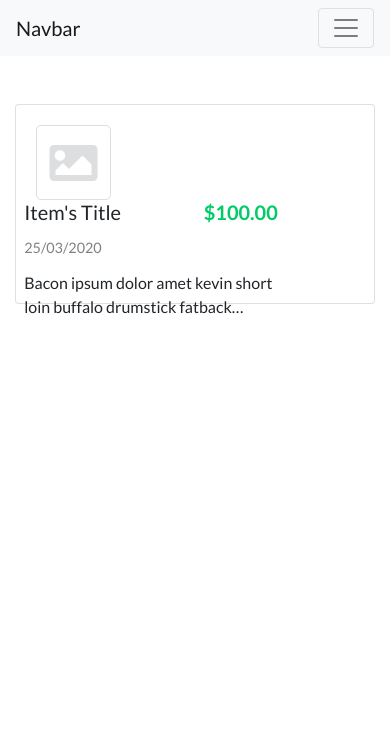
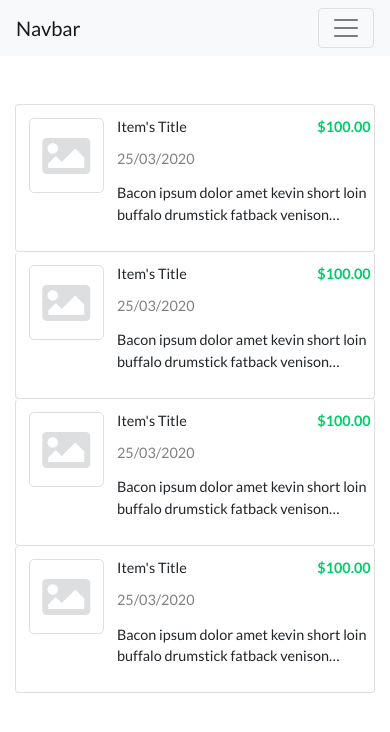
Before and after one commit to ykurata/shop-app, a React (Create React App) app in the folder client/: page / in a window 390 px wide. Shown: the top 732 px of the page. Built offline with nearby package versions, Linux system fonts and the light colour scheme.

Commit message:
fixed width of list items

```diff
--- a/client/src/components/List.js
+++ b/client/src/components/List.js
@@ -18,7 +18,9 @@ class List extends Component {
         <Navbar></Navbar>
 
         <div className="container item-list">
-          <div className="card">
+
+          <div className="list-group">
+            <div className="card list-group-item">
               <div className="card-body row">
                 <div className="col-lg-2 col-md-2">
                   {/* <img src={phone2} alt="..." className="rounded list-item-img" /> */}
@@ -32,6 +34,54 @@ class List extends Component {
                 </div>
               </div>
             </div>
+
+            <div className="card list-group-item">
+              <div className="card-body row">
+                <div className="col-lg-2 col-md-2">
+                  {/* <img src={phone2} alt="..." className="rounded list-item-img" /> */}
+                  <div className="no-image text-center"><i className="fas fa-image fa-5x"></i></div>
+                </div>
+                <div className="title col-lg-10 col-md-10">
+                  <h5 className="item-price">$100.00</h5>
+                  <h5 className="item-title">Item's Title</h5>
+                  <p className="date">25/03/2020</p>
+                  <p className="description">Bacon ipsum dolor amet kevin short loin buffalo drumstick fatback venison ground round spare ribs swine rump kielbasa shankle capicola alcatra leberkas. Bresaola alcatra short ribs, pig tail biltong tenderloin venison beef ribs capicola meatloaf chicken. Chislic ham salami filet mignon spare ribs prosciutto. Biltong drumstick turkey ham spare ribs, picanha pig meatball pancetta shankle chuck kielbasa filet mignon tri-tip landjaeger. Burgdoggen meatloaf prosciutto shank boudin chuck, ribeye pork chop. Tenderloin andouille beef buffalo sausage pork loin doner.</p>
+                </div>
+              </div>
+            </div>
+
+            <div className="card list-group-item">
+              <div className="card-body row">
+                <div className="col-lg-2 col-md-2">
+                  {/* <img src={phone2} alt="..." className="rounded list-item-img" /> */}
+                  <div className="no-image text-center"><i className="fas fa-image fa-5x"></i></div>
+                </div>
+                <div className="title col-lg-10 col-md-10">
+                  <h5 className="item-price">$100.00</h5>
+                  <h5 className="item-title">Item's Title</h5>
+                  <p className="date">25/03/2020</p>
+                  <p className="description">Bacon ipsum dolor amet kevin short loin buffalo drumstick fatback venison ground round spare ribs swine rump kielbasa shankle capicola alcatra leberkas. Bresaola alcatra short ribs, pig tail biltong tenderloin venison beef ribs capicola meatloaf chicken. Chislic ham salami filet mignon spare ribs prosciutto. Biltong drumstick turkey ham spare ribs, picanha pig meatball pancetta shankle chuck kielbasa filet mignon tri-tip landjaeger. Burgdoggen meatloaf prosciutto shank boudin chuck, ribeye pork chop. Tenderloin andouille beef buffalo sausage pork loin doner.</p>
+                </div>
+              </div>
+            </div>
+
+            <div className="card list-group-item">
+              <div className="card-body row">
+                <div className="col-lg-2 col-md-2">
+                  {/* <img src={phone2} alt="..." className="rounded list-item-img" /> */}
+                  <div className="no-image text-center"><i className="fas fa-image fa-5x"></i></div>
+                </div>
+                <div className="title col-lg-10 col-md-10">
+                  <h5 className="item-price">$100.00</h5>
+                  <h5 className="item-title">Item's Title</h5>
+                  <p className="date">25/03/2020</p>
+                  <p className="description">Bacon ipsum dolor amet kevin short loin buffalo drumstick fatback venison ground round spare ribs swine rump kielbasa shankle capicola alcatra leberkas. Bresaola alcatra short ribs, pig tail biltong tenderloin venison beef ribs capicola meatloaf chicken. Chislic ham salami filet mignon spare ribs prosciutto. Biltong drumstick turkey ham spare ribs, picanha pig meatball pancetta shankle chuck kielbasa filet mignon tri-tip landjaeger. Burgdoggen meatloaf prosciutto shank boudin chuck, ribeye pork chop. Tenderloin andouille beef buffalo sausage pork loin doner.</p>
+                </div>
+              </div>
+            </div>
+
+
+          </div>
         </div>
 
       </div>
--- a/client/src/index.css
+++ b/client/src/index.css
@@ -25,16 +25,12 @@ html, body {
 
 /* List Items styles */
 .card {
-  max-height: 200px;
+  max-height: 220px;
 }
 
 h5, p {
   margin-bottom: .8rem;
 }
-
-/* .item-title {
-  float: left;
-} */
 
 .item-price {
   float: right;
@@ -56,14 +52,14 @@ h5, p {
 }
 
 .list-item-img {
-  width: 150px;
-  height: 150px;
+  width: 140px;
+  height: 140px;
   border: 1px solid#dcdee0;
 }
 
 .no-image {
-  width: 150px;
-  height: 150px;
+  width: 140px;
+  height: 140px;
   border: 1px solid #dcdee0;
   border-radius: 5px;
 }
@@ -74,6 +70,12 @@ h5, p {
 }
 
 @media screen and (min-width: 300px) and (max-width: 360px){
+  .card {
+    padding: .5rem;
+  }
+  .card-body {
+    padding: .3rem;
+  }
   h5, .description, .date {
     font-size: .9rem;
   }
@@ -84,7 +86,7 @@ h5, p {
     width: 90px;
   }
   .col-lg-10 {
-    width: 180px;
+    width: 220px;
     padding-left: .2rem;
     padding-right: .2rem;
   }
@@ -99,6 +101,9 @@ h5, p {
 }
 
 @media screen and (min-width: 361px) and (max-width: 375px){
+  .card-body {
+    padding: .5rem;
+  }
   h5, .description, .date {
     font-size: .9rem;
   }
@@ -106,7 +111,8 @@ h5, p {
     width: 100%;
   }
   .col-lg-2 {
-    width: 90px;
+    width: 70px;
+    padding: 0;
   }
   .col-lg-10 {
     width: 240px;
@@ -125,6 +131,15 @@ h5, p {
 }
 
 @media screen and (min-width: 376px) and (max-width: 650px){
+  .card {
+    padding: .5rem;
+  }
+  .card-body {
+    padding: .3rem;
+  }
+  h5, .description, .date {
+    font-size: .9rem;
+  }
   .item-list {
     width: 100%;
   }
@@ -153,11 +168,12 @@ h5, p {
   }
   .col-lg-2 {
     width: 100px;
+    padding: 0;
   }
   .col-lg-10 {
     width: 300px;
-    padding-left: .2rem;
-    padding-right: .2rem;
+    padding-left: .5rem;
+    padding-right: .5rem;
   }
   .list-item-img, .no-image {
     width: 90px;
```
Lines whose indentation alone changed are shown as unchanged.
